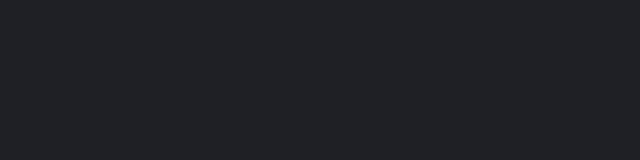
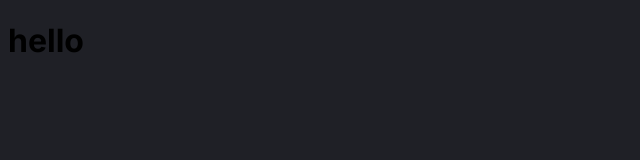
Before and after one commit to anaskhan28/Finance-MindsDB, a React (Vite) app in the folder client/: page / in a window 1280 px wide. Shown: the top 160 px of the page, without its empty margins (0-640 px from the left). Built offline with nearby package versions, Linux system fonts and the light colour scheme.

Commit message:
initial commit

```diff
--- a/client/src/App.tsx
+++ b/client/src/App.tsx
@@ -5,7 +5,7 @@ function App() {
 
   return (
     <div className="app">
-
+     <h1>hello</h1>
     </div>
   )
 }
```
